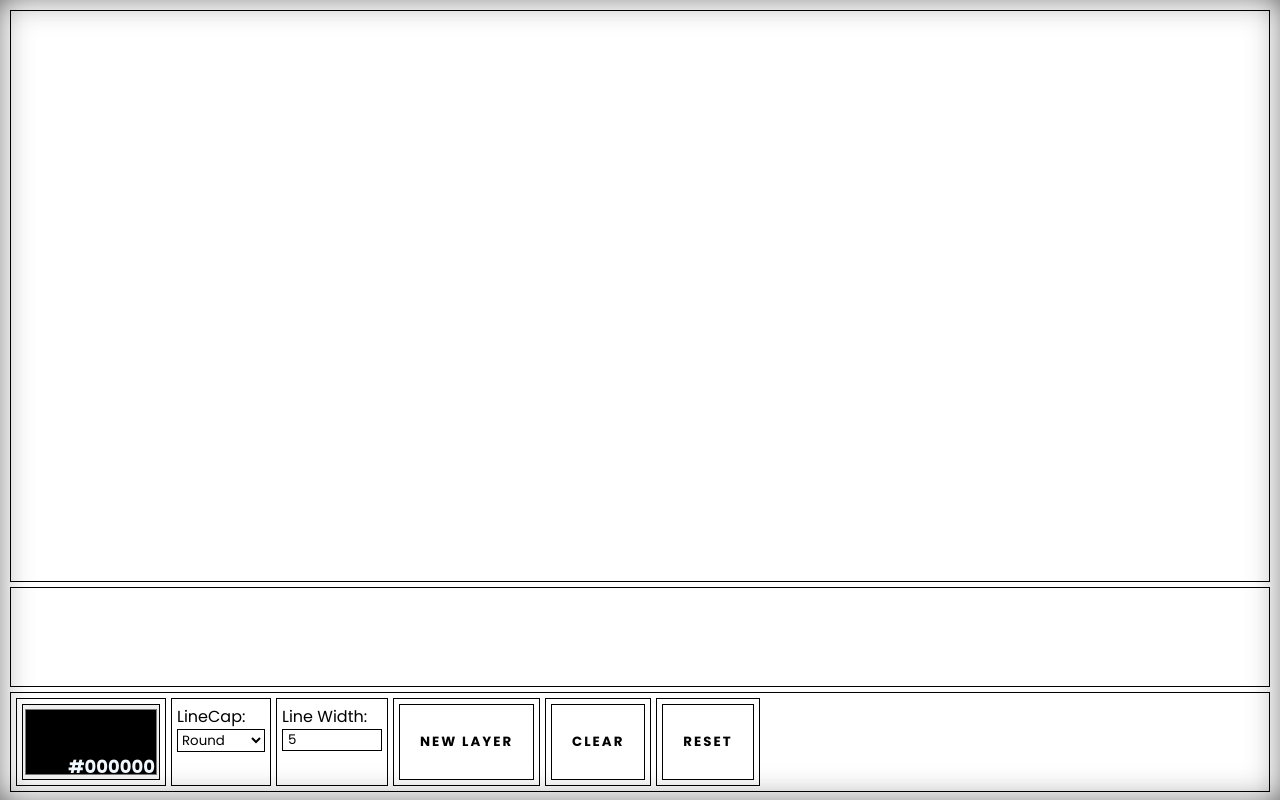
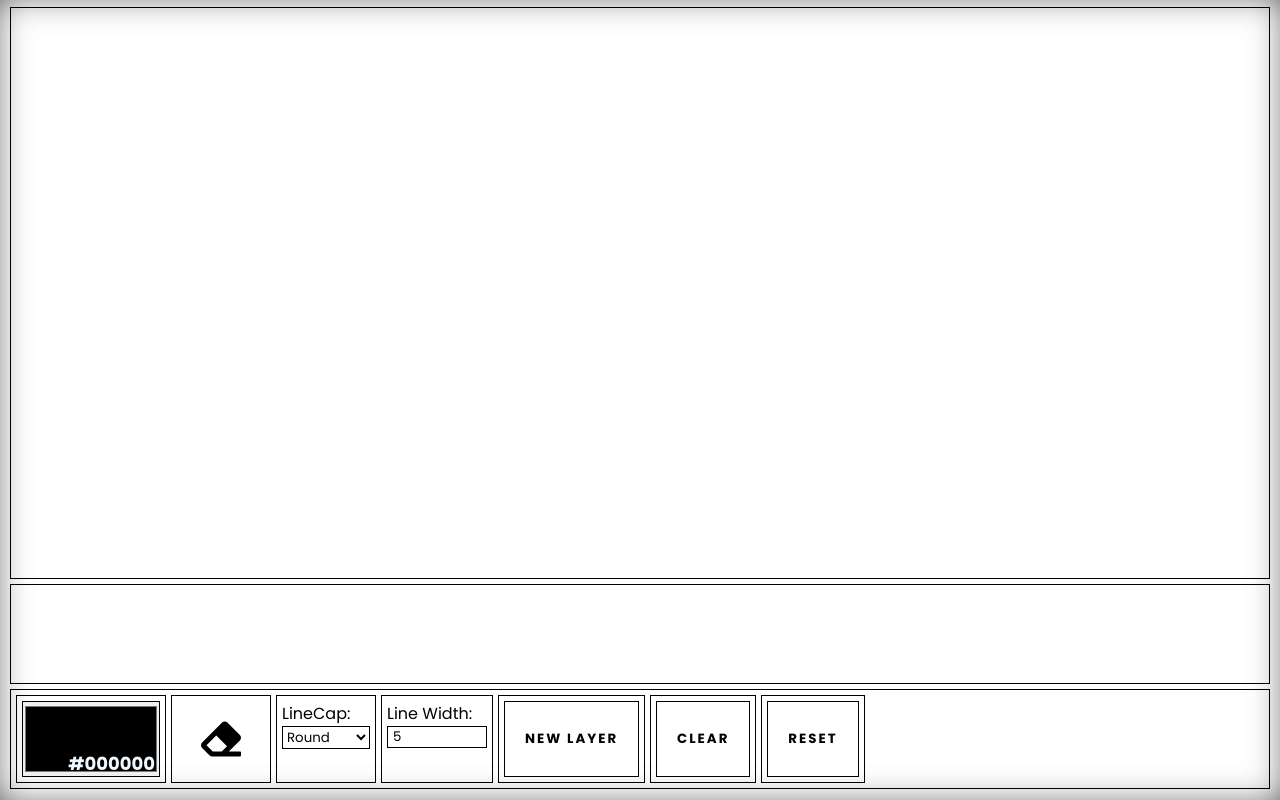
Before and after one commit to ThiagoCComelli/SpritesCreator, a React app: page / in a window 1280 px wide. Built offline with nearby package versions, Linux system fonts and the light colour scheme.

Commit message:
eraser and download button

```diff
--- a/src/components/components/Miniature.js
+++ b/src/components/components/Miniature.js
@@ -1,6 +1,6 @@
 import React from 'react'
 import {AiFillEdit,AiFillDelete} from 'react-icons/ai'
-import {FaMask} from 'react-icons/fa'
+import {FaMask,FaDownload} from 'react-icons/fa'
 
 import '../style/Miniature.css'
 
@@ -12,11 +12,21 @@ function Miniature(props) {
         backgroundSize: "cover"
     }
 
+    const download = () => {
+        var download_ = document.createElement('a')
+        download_.href = props.image
+        download_.target = '_blank'
+        download_.download = `SpritesCreator-${props.id}.png`
+
+        download_.click()
+    }
+
     return(
         <>
         <div className="miniatureIcons">
             <AiFillEdit className="miniIcons" onClick={() => {props.changeEdit([props.image,props.id])}} size={20} />
             <FaMask style={{color: `${props.mask ? "green" : "black"}`}} className="miniIcons" size={20} />
+            <FaDownload onClick={download} className="miniIcons" size={20} />
             <AiFillDelete className="miniIcons" onClick={() => {props.deleteMiniature([props.image,props.id])}} size={20} />
         </div>
         <div onClick={() => {props.changeBackground([props.image,props.id])}} className={`miniature ${props.mask ? "miniatureMask" : "null"}`} style={style}>
--- a/src/components/pages/App.js
+++ b/src/components/pages/App.js
@@ -1,5 +1,6 @@
 import React, {useRef, useEffect, useState} from 'react'
 import Miniature from '../components/Miniature'
+import {FaEraser} from 'react-icons/fa'
 
 import '../style/App.css'
 
@@ -45,6 +46,9 @@ function App() {
 
   const startDraw = ({nativeEvent}) => {
     const {offsetX,offsetY} = nativeEvent
+    if(pencil.color === 'erase'){
+      contextRef.current.globalCompositeOperation = 'destination-out'
+    }
     contextRef.current.beginPath()
     contextRef.current.moveTo(offsetX,offsetY)
     setActive(true)
@@ -64,6 +68,12 @@ function App() {
     contextRef.current.closePath()
     setActive(false)
   }
+
+  // const onePixelDraw = ({nativeEvent}) => {
+  //   const {offsetX,offsetY} = nativeEvent
+  //   contextRef.current.fillRect(offsetX,offsetY,pencil.lineWidth,pencil.lineWidth)
+  // }
+
 
   const changeBackground = ([background,id]) => {
     var back = background
@@ -117,6 +127,9 @@ function App() {
             alert(`Color copied: ${pencil.color}`)
           }}>{pencil.color}</strong>
         </div>
+        <div className="canvasEraser canvasOptionsBox">
+          <FaEraser onClick={(e) => {changePencil({...pencil,color:"erase"})}} className="FaEraser" size={40} />
+        </div>
         <div className="canvasStrokePicker canvasOptionsBox">
           <label htmlFor="lineCap">LineCap:</label>
           <select name="lineCap" id="lineCap" defaultValue="round" onChange={(e) => {changePencil({...pencil,lineCap:e.target.value})}}>
--- a/src/components/style/App.css
+++ b/src/components/style/App.css
@@ -3,12 +3,16 @@
     width: 100vw;
     height: 100vh;
     display: flex;
+    justify-content: center;
+    align-items: center;
     flex-direction: column;
     padding: 10px;
     box-shadow: 0px 0px 38px -9px rgba(0,0,0,0.75) inset;
 }
 
 .canvasDiv{
+    image-rendering: crisp-edges;
+    image-rendering: optimize-contrast;
     position: relative;
     width: 100%;
     height: 100%;
@@ -37,6 +41,22 @@
     border: 1px solid black;
     padding: 5px;
     margin-right: 5px;
+}
+
+.canvasEraser{
+    display: flex;
+    width: 100px;
+    justify-content: center;
+    align-items: center;
+}
+
+.FaEraser{
+    cursor: pointer;
+    transition: 0.2s;
+}
+
+.FaEraser:hover{
+    scale: 1.2;
 }
 
 .canvasColorPicker{
--- a/src/components/style/Miniature.css
+++ b/src/components/style/Miniature.css
@@ -30,7 +30,7 @@
     scale: 1.25;
 }
 
-.miniIcons:nth-child(1):hover{
+.miniIcons:nth-child(1):hover,.miniIcons:nth-child(3):hover{
     color: blue;
 }
 
@@ -38,7 +38,7 @@
     color: green;
 }
 
-.miniIcons:nth-child(3):hover{
+.miniIcons:nth-child(4):hover{
     color: red;
 }
 
```
Also changed, not shown: 1 other file.
